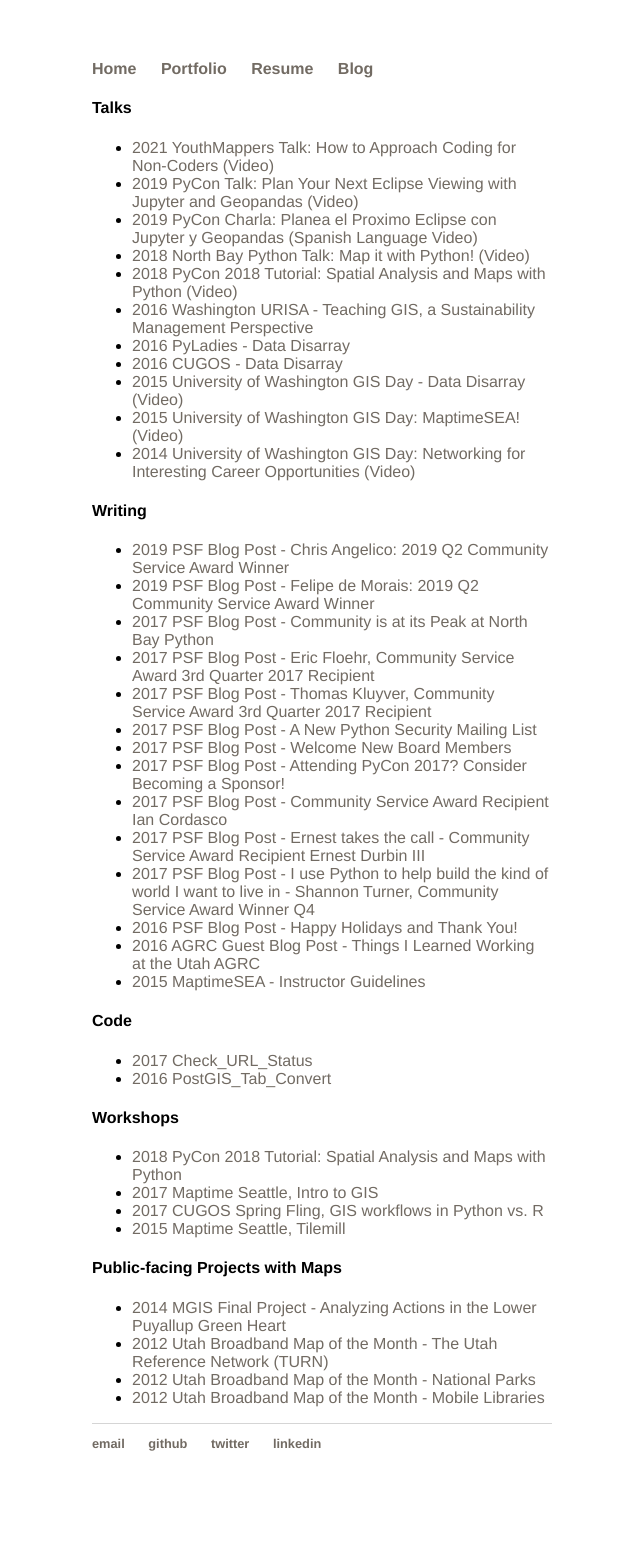
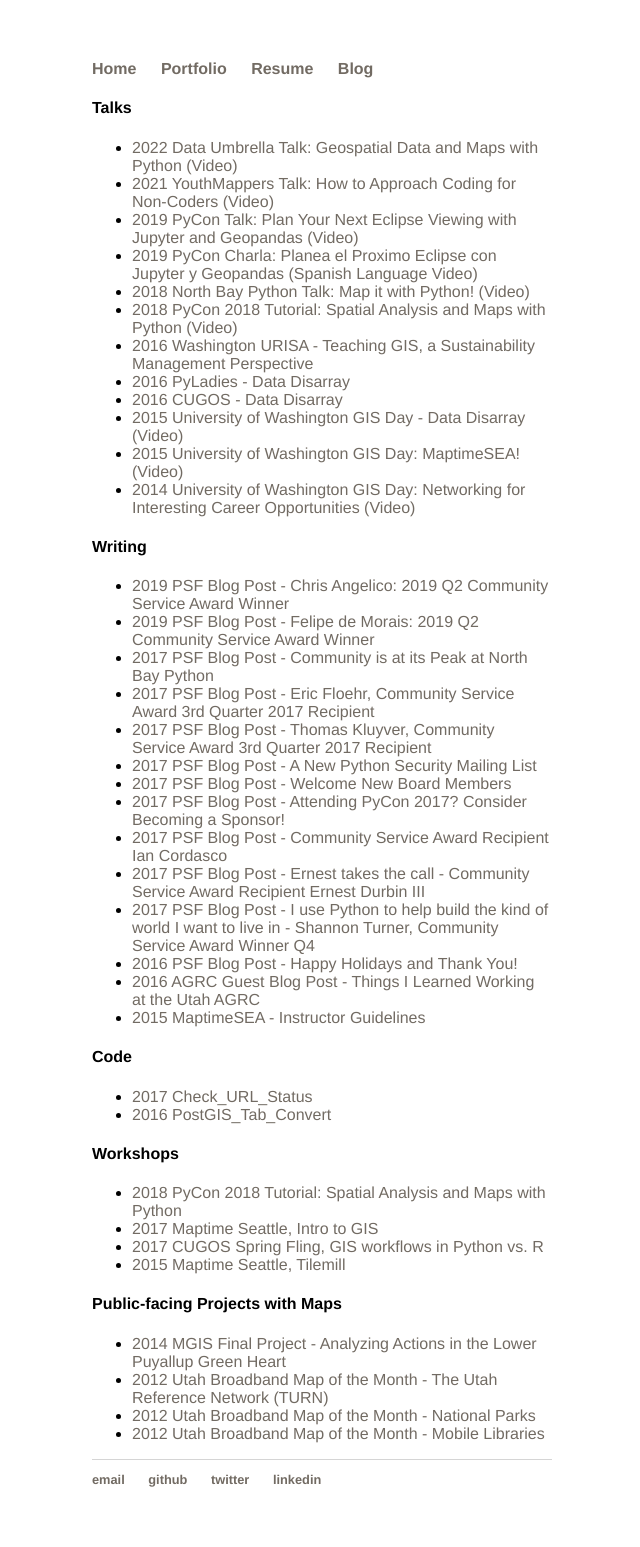
Before and after one commit to christyheaton/christyheaton.github.io, a Jekyll site: the page built from portfolio/index.html, in a window 1280 px wide. Shown: the whole page, without its empty margins (318-958 px from the left). Built offline with Jekyll 4.4.1, drawn with Linux system fonts in a browser that asks for light colours; before the commit the page ends 1511 px from its top, so only the background shows below that.

Commit message:
add Data Umbrella talk to Portfolio

```diff
--- a/portfolio/index.html
+++ b/portfolio/index.html
@@ -5,6 +5,7 @@
 
 <h4>Talks</h4>
 <ul>
+  <li><a href="https://www.youtube.com/watch?v=EXHG-bLGT0Y&t=3322s" target="_blank"><span>2022</span> Data Umbrella Talk: Geospatial Data and Maps with Python (Video)</a></li>
   <li><a href="https://www.youtube.com/watch?v=N5TzlCFJmOk" target="_blank"><span>2021</span> YouthMappers Talk: How to Approach Coding for Non-Coders (Video)</a></li>
   <li><a href="https://www.youtube.com/watch?v=PIPJAE-PXd4" target="_blank"><span>2019</span> PyCon Talk: Plan Your Next Eclipse Viewing with Jupyter and Geopandas (Video)</a></li>
   <li><a href="https://youtu.be/tTIWVfltBbk" target="_blank"><span>2019</span> PyCon Charla: Planea el Proximo Eclipse con Jupyter y Geopandas (Spanish Language Video)</a></li>
```
